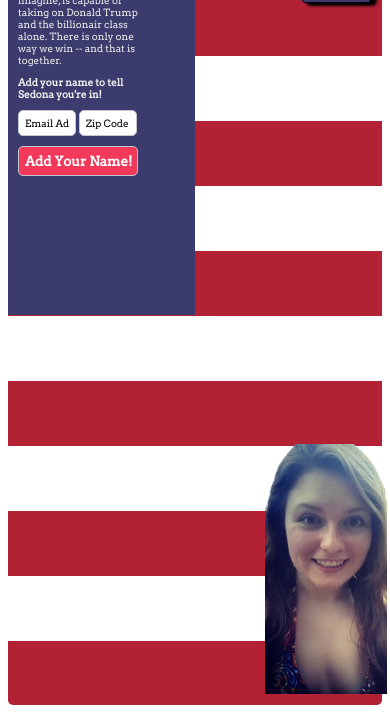
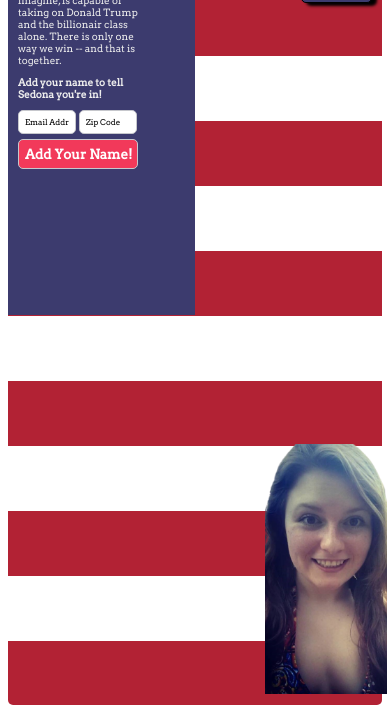
Before and after one commit to theonac/sed2020, a plain HTML site: page index.html in a window 390 px wide. Shown: the part 147-860 px from the top of the page. Drawn offline with Linux system fonts and the light colour scheme.

Commit message:
input changes

```diff
--- a/src/style.css
+++ b/src/style.css
@@ -198,12 +198,13 @@ input[type=submit] {
     input[type=text] {
         display: inline;
         width: 48%;
-        font-size: 10px;
+        margin-top: 0;
+        font-size: 8px;
     }
 
     input[type=submit] {
         display: inline;
-        margin-top: 10px;
+        margin-top: 5px;
         width: 100%;
     }
 }
```
